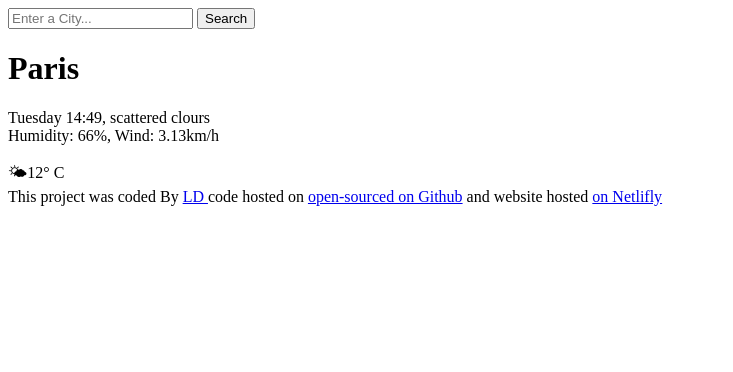
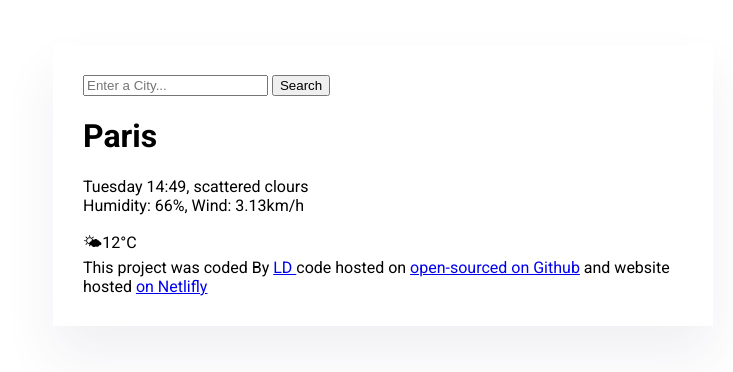
Before and after one commit to ldegney/meteo, a plain HTML site: page index.html in a window 1280 px wide. Shown: the whole page, without its empty margins (0-733 px from the left). Drawn offline with Linux system fonts and the light colour scheme.

Commit message:
styled main container and added custom font

```diff
--- a/index.html
+++ b/index.html
@@ -3,9 +3,17 @@
   <head>
     <meta charset="UTF-8" />
     <meta name="viewport" content="width=device-width, initial-scale=1.0" />
+    <link rel="preconnect" href="https://fonts.googleapis.com" />
+    <link rel="preconnect" href="https://fonts.gstatic.com" crossorigin />
+    <link
+      href="https://fonts.googleapis.com/css2?family=Roboto:ital,wght@0,100;0,300;0,400;0,500;0,700;0,900;1,100;1,300;1,400;1,500;1,700;1,900&display=swap"
+      rel="stylesheet"
+    />
+    <link rel="stylesheet" href="src/style.css" />
     <title>Meteo App</title>
   </head>
   <body>
+    <div class="weather-app">
       <header>
         <form>
           <input type="search" placeholder="Enter a City..." required />
@@ -20,7 +28,7 @@
             Humidity: 66%, Wind: 3.13km/h
           </p>
         </div>
-      <div>&#127780;12&#176; C</div>
+        <div>&#127780;12&#176;C</div>
       </main>
 
       <footer>
@@ -31,7 +39,10 @@
           open-sourced on Github</a
         >
         and website hosted
-      <a href="https://github.com/ldegney/meteo" target="_blank">on Netlifly</a>
+        <a href="https://github.com/ldegney/meteo" target="_blank"
+          >on Netlifly</a
+        >
       </footer>
+    </div>
   </body>
 </html>
--- /dev/null
+++ b/src/style.css
@@ -0,0 +1,8 @@
+body{background: color #f9f7fe;font-family: "Roboto", sans-serif;}
+.weather-app{background:white;
+max-width: 600px;
+margin: 45px;
+box-shadow:0 30px 50px rgba(65, 50, 100, 0.08) ;
+border: radius 16px;
+padding: 30px;
+}
```
Lines whose indentation alone changed are shown as unchanged.
